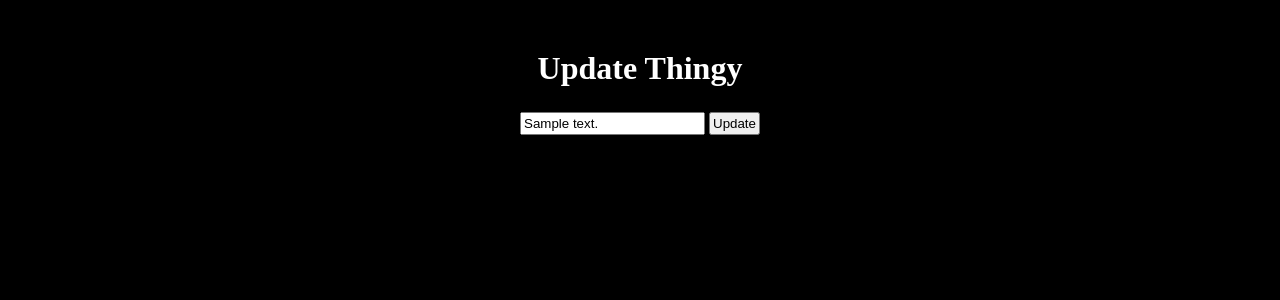
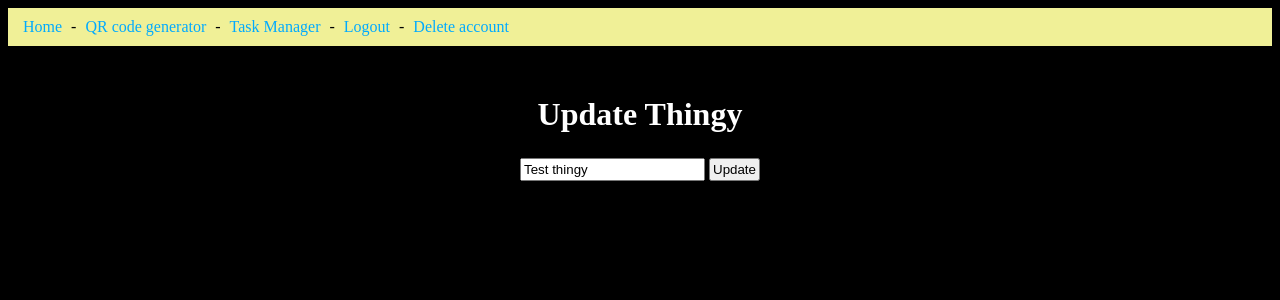
Before and after one commit to Alexdj15/First-Website, a Flask app: template templates/update.html in a window 1280 px wide. Shown: the top 300 px of the page. Run offline with Flask 3, Linux system fonts and the light colour scheme; the template is opened without the code that fills it: values that come from a table or form of the project are taken from there, most other values are stand-ins (such as "Sample title", 1, 10 or a date in 2020).

Commit message:
Added home bar

```diff
--- a/app.py
+++ b/app.py
@@ -28,7 +28,7 @@ class Signin(db.Model):
     email = db.Column(db.String(100), nullable=False, unique=True)
     password = db.Column(db.String(200), nullable=False)
 
-    tasks = db.relationship('Todo', backref='user', lazy=True, cascade="all, delete-orphan")
+    tasks = db.relationship('Todo', backref='signin', lazy=True, cascade="all, delete-orphan")
 
 # Task Manager Model
 class Todo(db.Model):
@@ -36,8 +36,6 @@ class Todo(db.Model):
     content = db.Column(db.String(200), nullable=False)
     date_created = db.Column(db.DateTime, default=datetime.now(timezone.utc))
     user_id = db.Column(db.Integer, db.ForeignKey('signin.id'), nullable=False)
-
-    user = db.relationship('Signin', backref='tasks')
 
     def __repr__(self):
         return '<Task %r>' % self.id
--- a/templates/signup.html
+++ b/templates/signup.html
@@ -6,7 +6,9 @@
 
 {% block body %}
 
-<a href="/home">Home</a>
+<div class="nav-links">
+    <a href="/home">Home</a>
+</div>
 
 <div class="form">
     <form action="/signup" method="POST">
--- a/templates/update.html
+++ b/templates/update.html
@@ -1,10 +1,29 @@
 {% extends 'base.html' %}
 
 {% block head %}
-<title>Task Thingy</title>
+<title>Update Task</title>
 {% endblock %}
 
 {% block body %}
+<div class="nav-links">
+    <a href="/home">Home</a> <span class="dash">-</span>
+    <a href="/QRcode">QR code generator</a> <span class="dash">-</span>
+    <a href="/taskmanager">Task Manager</a> <span class="dash">-</span>
+    <a href="/logout">Logout</a> <span class="dash">-</span>
+    <a href="/delete_account" id="delete-account">Delete account</a>
+
+    <script>
+        document.addEventListener("DOMContentLoaded", function() {
+            document.getElementById("delete-account").addEventListener("click", function(event) {
+                const confirmation = confirm("Are you sure you want to delete your account? This action cannot be undone.");
+                if (!confirmation) {
+                    event.preventDefault();
+                }
+            });
+        });
+    </script>
+</div>
+
 <div class="content">
     <h1 style="text-align: center">Update Thingy</h1>
 
```
Also changed, not shown: templates/qrcode.html (+17 -1 lines), templates/taskmanager.html (+19 -2 lines), Main.db.
